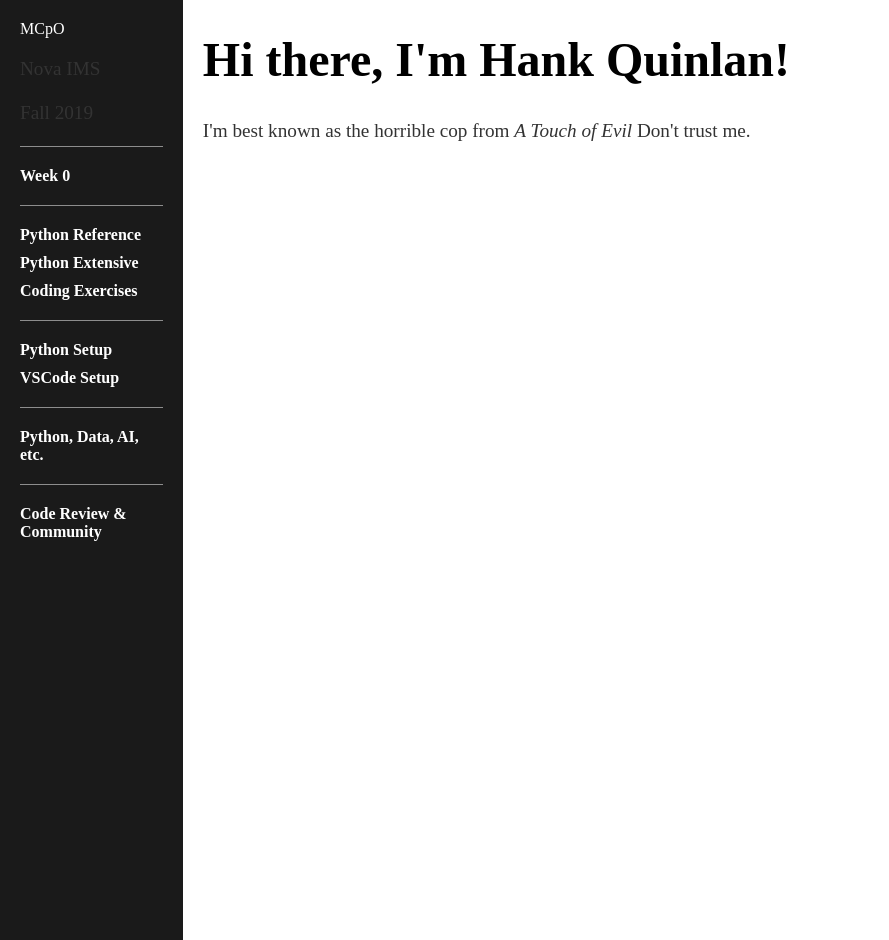
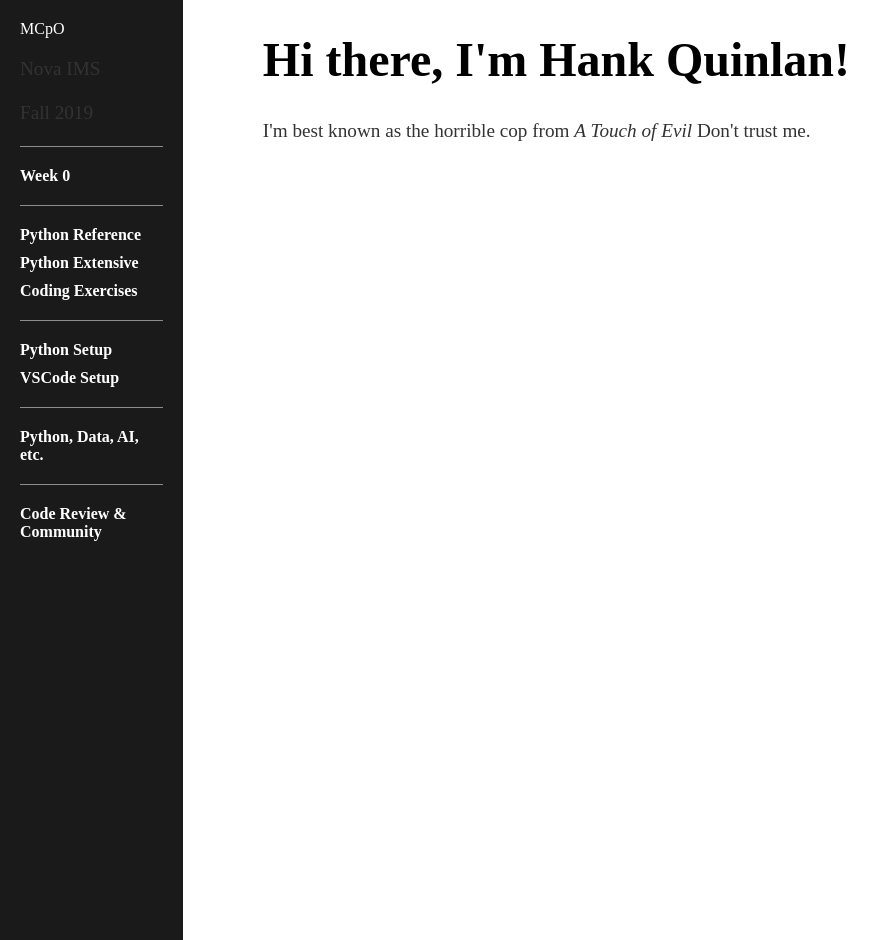
Before and after one commit to mcpo19/mcpo19_backup, a Jekyll site: the page built from index.html, in a window 1280 px wide. Shown: the whole page, without its empty margins (0-889 px from the left). Built offline with Jekyll 4.4.1, drawn with Linux system fonts in a browser that asks for light colours.

Commit message:
Update main.css

```diff
--- a/css/main.css
+++ b/css/main.css
@@ -48,7 +48,7 @@ p {
 } */
 
 .container {
-    padding: 0 20px;
+    padding: 0 80px;
 }
 
 ul.posts {
```
